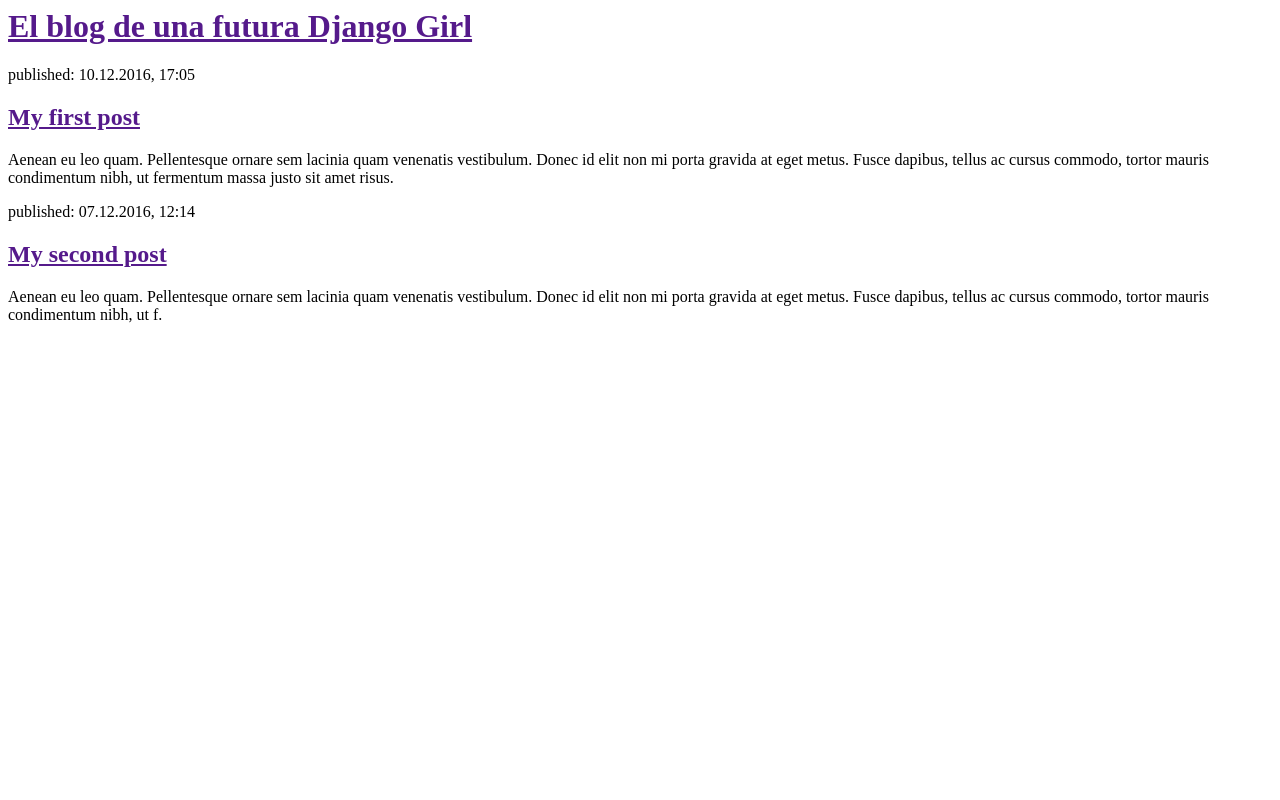
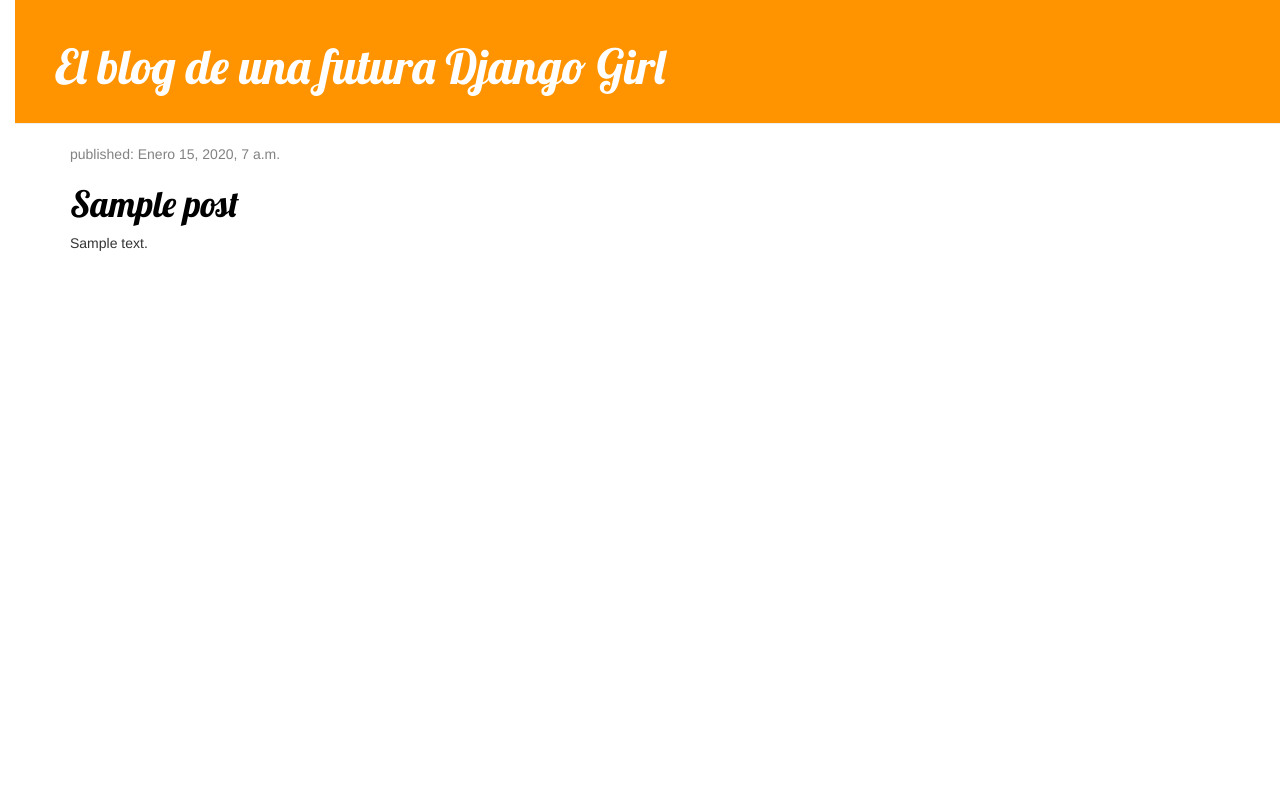
Before and after one commit to anitalmada/mi-primer-blog, a Django app: template blog/templates/blog/post_list.html in a window 1280 px wide. Run offline with Django 3.2, Linux system fonts and the light colour scheme; the template is opened without the code that fills it: values that come from a table or form of the project are taken from there, others are empty; tables that the repository leaves empty hold one stand-in row (values such as "Sample post"); some libraries are stand-ins or nearby versions.

Commit message:
Cambio de css en la página

```diff
--- /dev/null
+++ b/blog/static/css/blog.css
@@ -0,0 +1,53 @@
+h1 a {
+    color: #FCA205;
+    font-family: 'Lobster';
+}
+body {
+    padding-left: 15px;
+}
+.page-header {
+    background-color: #ff9400;
+    margin-top: 0;
+    padding: 20px 20px 20px 40px;
+}
+
+.page-header h1, .page-header h1 a, .page-header h1 a:visited, .page-header h1 a:active {
+    color: #ffffff;
+    font-size: 36pt;
+    text-decoration: none;
+}
+
+.content {
+    margin-left: 40px;
+}
+
+h1, h2, h3, h4 {
+    font-family: 'Lobster', cursive;
+}
+
+.date {
+    color: #828282;
+}
+
+.save {
+    float: right;
+}
+
+.post-form textarea, .post-form input {
+    width: 100%;
+}
+
+.top-menu, .top-menu:hover, .top-menu:visited {
+    color: #ffffff;
+    float: right;
+    font-size: 26pt;
+    margin-right: 20px;
+}
+
+.post {
+    margin-bottom: 70px;
+}
+
+.post h1 a, .post h1 a:visited {
+    color: #000000;
+}
--- a/blog/templates/blog/post_list.html
+++ b/blog/templates/blog/post_list.html
@@ -1,22 +1,30 @@
+{% load staticfiles %}
 <html>
     <head>
         <title>Blog de una futura Django Girl</title>
+<link rel="stylesheet" href="//maxcdn.bootstrapcdn.com/bootstrap/3.2.0/css/bootstrap.min.css">
+<link rel="stylesheet" href="//maxcdn.bootstrapcdn.com/bootstrap/3.2.0/css/bootstrap-theme.min.css">
+<link rel="stylesheet" href="{% static 'css/blog.css' %}">
+<link href="http://fonts.googleapis.com/css?family=Lobster&subset=latin,latin-ext" rel="stylesheet" type="text/css">
     </head>
     <body>
-        <div>
+        <div class="page-header">
             <h1><a href="">El blog de una futura Django Girl</a></h1>
         </div>
-
-        <div>
-            <p>published: 10.12.2016, 17:05</p>
-            <h2><a href="">My first post</a></h2>
-            <p>Aenean eu leo quam. Pellentesque ornare sem lacinia quam venenatis vestibulum. Donec id elit non mi porta gravida at eget metus. Fusce dapibus, tellus ac cursus commodo, tortor mauris condimentum nibh, ut fermentum massa justo sit amet risus.</p>
+<div class="content container">
+    <div class="row">
+        <div class="col-md-8">
+            {% for post in posts %}
+                <div class="post">
+                    <div class="date">
+                        <p>published: {{ post.published_date }}</p>
+                    </div>
+                    <h1><a href="">{{ post.title }}</a></h1>
+                    <p>{{ post.text|linebreaks }}</p>
+                </div>
+            {% endfor %}
         </div>
-
-        <div>
-            <p>published: 07.12.2016, 12:14</p>
-            <h2><a href="">My second post</a></h2>
-            <p>Aenean eu leo quam. Pellentesque ornare sem lacinia quam venenatis vestibulum. Donec id elit non mi porta gravida at eget metus. Fusce dapibus, tellus ac cursus commodo, tortor mauris condimentum nibh, ut f.</p>
-        </div>
+    </div>
+</div>
     </body>
 </html>
--- a/blog/views.py
+++ b/blog/views.py
@@ -1,5 +1,8 @@
 from django.shortcuts import render
+from django.utils import timezone
+from .models import Posts
 
 # Create your views here.
 def post_list(request):
-    return render(request, 'blog/post_list.html', {})
+	posts = Posts.objects.filter(published_date__lte=timezone.now()).order_by('published_date')
+	return render(request, 'blog/post_list.html', {'posts': posts})
```
